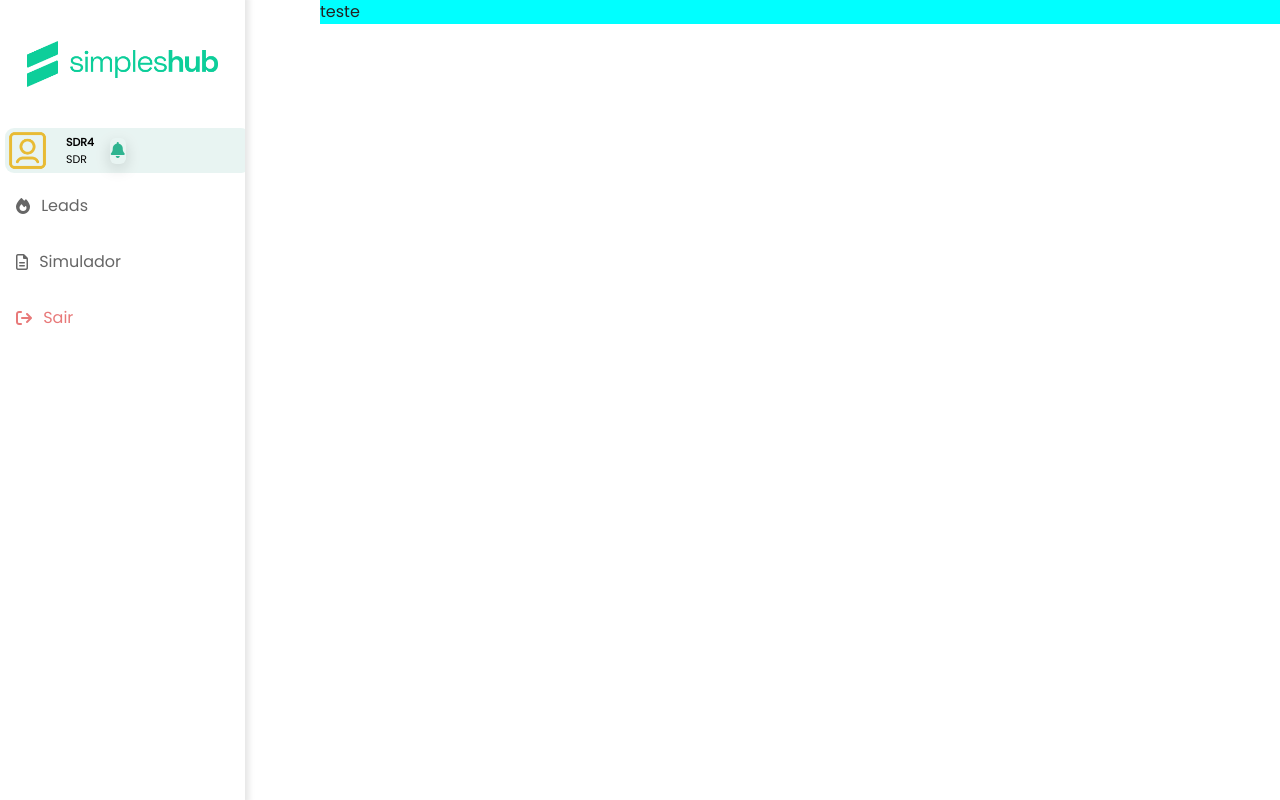
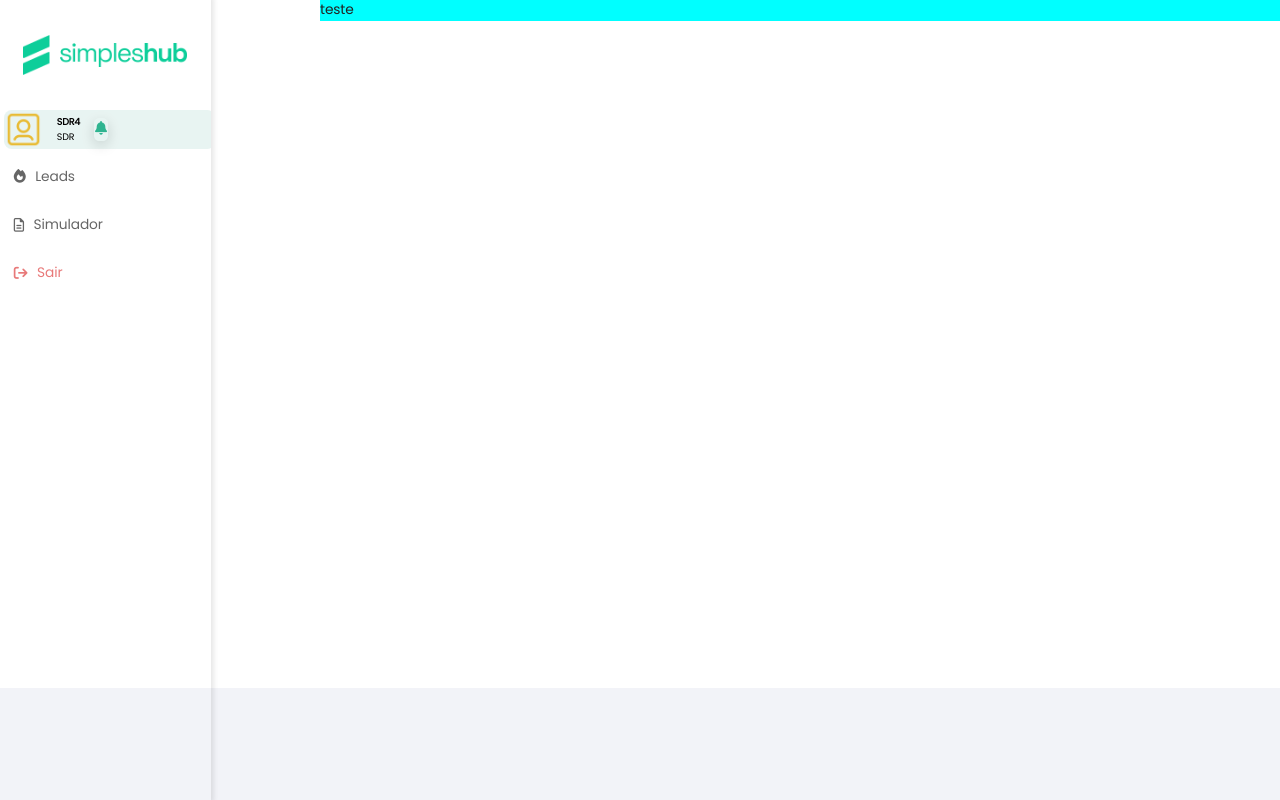
Before and after one commit to Bahiy/BudgetSimulator, a Vue app: page / in a window 1280 px wide. Built offline with nearby package versions, Linux system fonts and the light colour scheme; what v-money would draw is missing.

Commit message:
New style

```diff
--- a/src/assets/scss/app.css
+++ b/src/assets/scss/app.css
@@ -23,8 +23,24 @@
 }
 
 * {
-  font-family: Poppins, sans-serif;
-  font-weight: 400;
+  font-family: "Poppins", sans-serif;
   margin: 0 !important;
   padding: 0 !important;
+  letter-spacing: -0.14px;
+}
+
+body {
+  zoom: 86%;
+  background-color: var(--background-gray);
+}
+
+.h4-hub {
+  font-size: 16px;
+  line-height: 20px;
+}
+
+.h2-hub {
+  font-size: 1.5rem;
+  line-height: 2rem;
+  font-weight: 600;
 }/*# sourceMappingURL=app.css.map */
--- a/src/assets/scss/app.scss
+++ b/src/assets/scss/app.scss
@@ -4,8 +4,23 @@
 @import "variables";
 
 * {
-  font-family: Poppins, sans-serif;
-  font-weight: 400;
+  font-family: "Poppins", sans-serif;
   margin: 0 !important;
   padding: 0 !important;
+  letter-spacing: -0.14px;
 }
+
+body {
+  zoom: 86%;
+  background-color: var(--background-gray);
+}
+
+.h4-hub {
+  font-size: 16px;
+  line-height: 20px;
+}
+.h2-hub {
+  font-size: 1.5rem;
+  line-height: 2rem;
+  font-weight: 600;
+}
```
Also changed, not shown: 1 other file (tests, documents, lock files or other folders).
